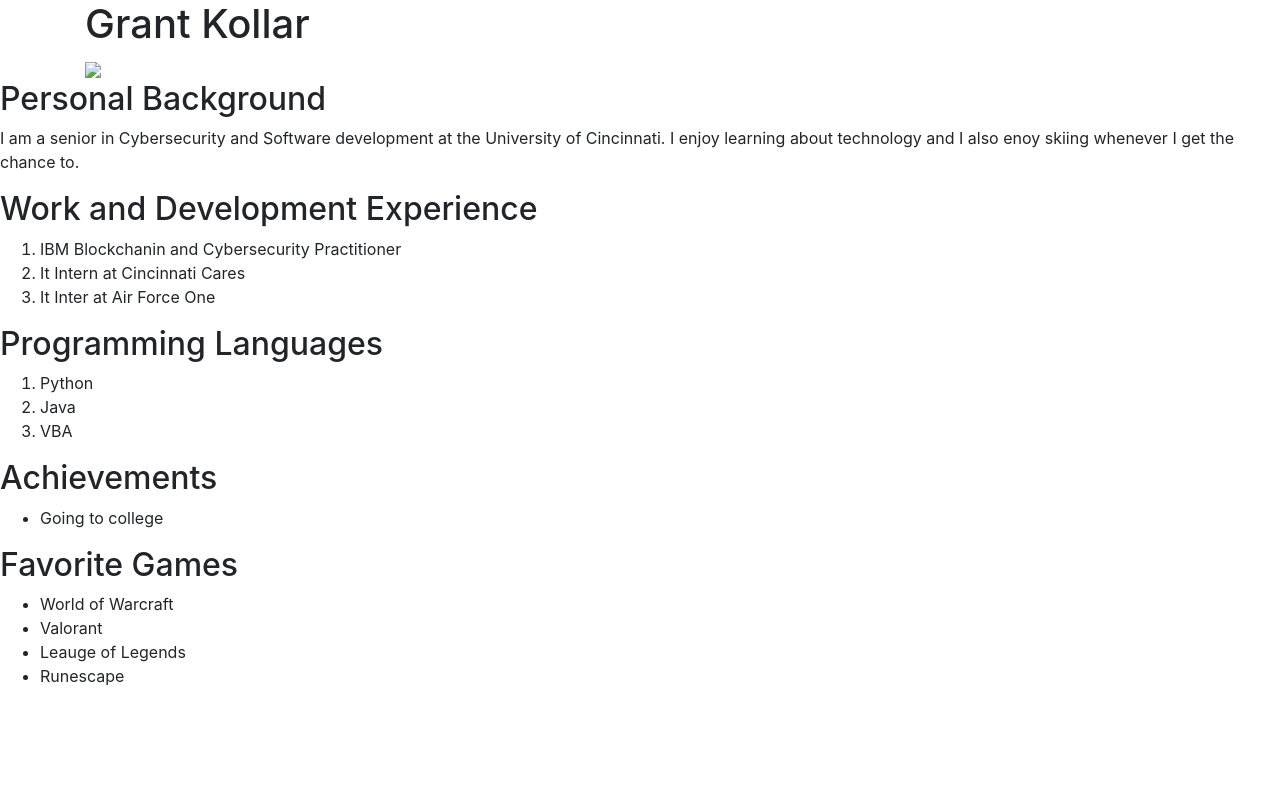
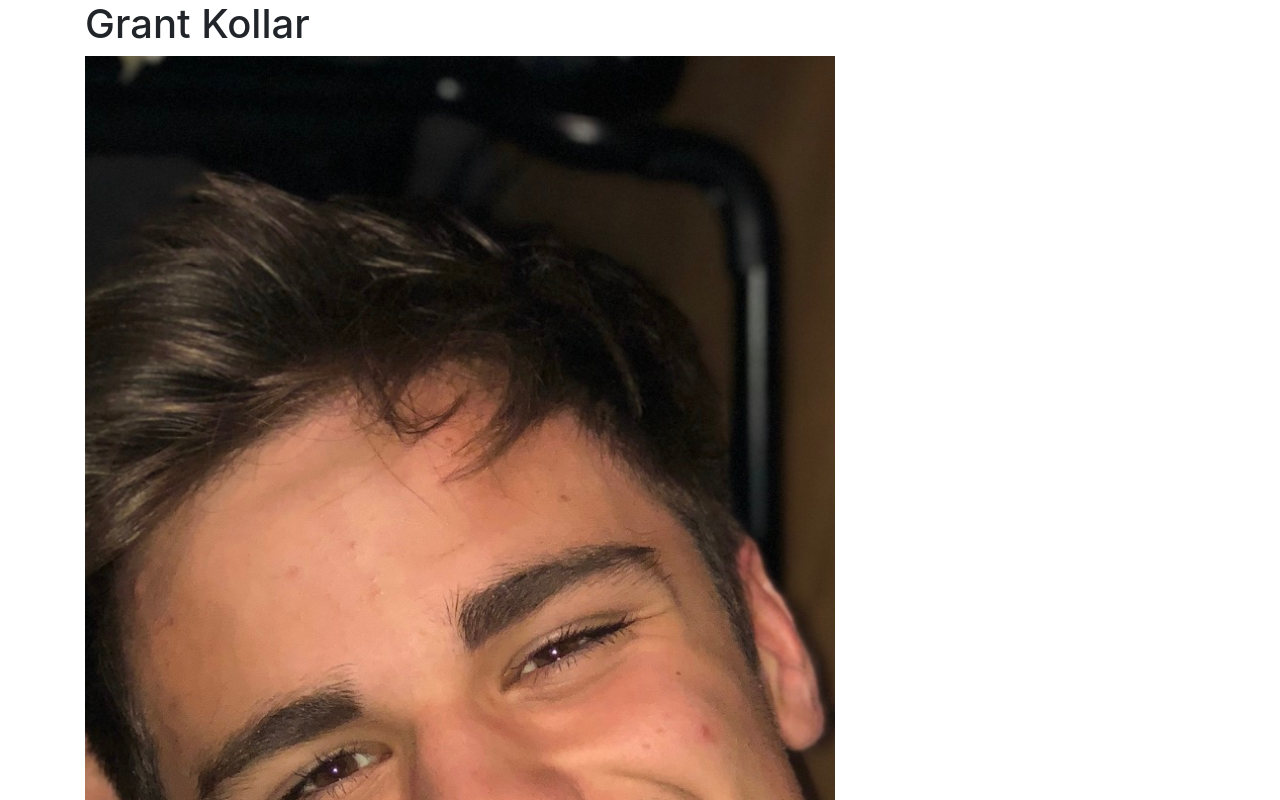
Before and after one commit to it3049c-fall22-henderson/online-portfolio-grantkollar, a website: page index.html in a window 1280 px wide. Shown: the top 800 px of the page. Drawn offline with nearby package versions, Linux system fonts and the light colour scheme.

Commit message:
getting image to load

```diff
--- a/index.html
+++ b/index.html
@@ -17,7 +17,7 @@
     <h1>
       Grant Kollar
     </h1>
-    <img src="resouces/images/me.PNG" />
+    <img src="resources/images/me.jpg" />
     <!-- WORK FROM INSIDE THIS CONTAINER-->
   </div>
 
```
